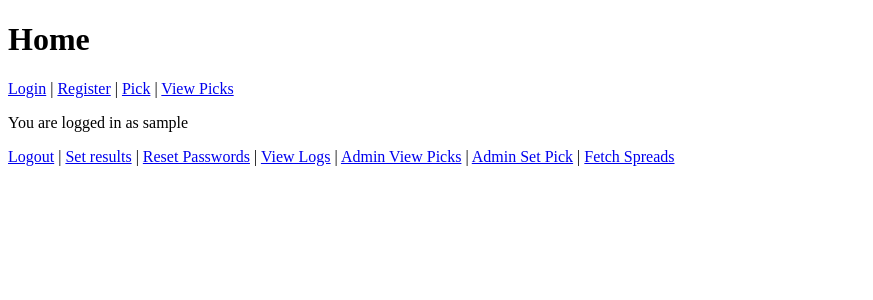
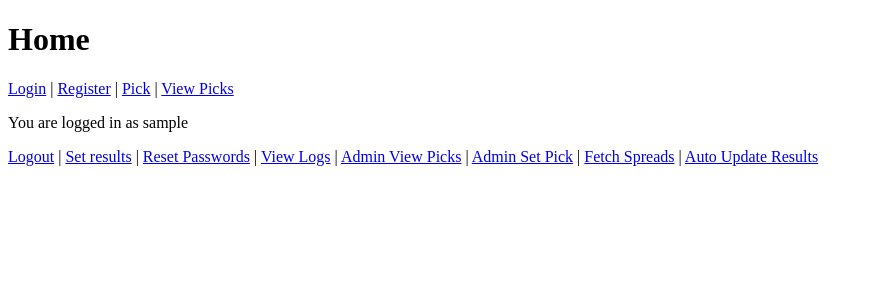
Before and after one commit to gmichnikov/nfl-survivor, a Flask app: page / in a window 1280 px wide. Shown: the top 300 px of the page, without its empty margins (0-873 px from the left). Run offline with Flask 3, Linux system fonts and the light colour scheme; a user stored in the database is signed in; tables that the repository leaves empty hold one stand-in row (values such as "Sample post").

Commit message:
New page to auto set results

```diff
--- a/app/routes.py
+++ b/app/routes.py
@@ -9,6 +9,7 @@ import pytz
 from pytz import timezone
 import requests
 import os
+import json
 
 
 @app.route('/')
@@ -78,7 +79,6 @@ def admin():
         return redirect(url_for('index'))
 
     teams = load_nfl_teams()
-    # current_week = 1  # Replace with logic to determine the current week
     current_week = calculate_current_week() - 1
 
     if request.method == 'POST':
@@ -464,3 +464,87 @@ def fetch_spreads():
                            current_week=current_week,
                            remaining_requests=remaining_requests,
                            used_requests=used_requests)
+
+@app.route('/auto-update', methods=['GET', 'POST'])
+@login_required
+def auto_update():
+    if not current_user.is_admin:
+        flash('You do not have permission to access this page.')
+        return redirect(url_for('index'))
+
+    if request.method == 'POST':
+        week_number = request.form.get('week_number')
+        if week_number:
+            try:
+                week_number = int(week_number)
+                # Fetch scores from the API
+                results = fetch_results_for_week(week_number)
+                # Process and update the database
+                update_weekly_results(week_number, results)
+                flash('Weekly results updated for week ' + str(week_number))
+            except ValueError:
+                flash('Invalid week number')
+            except Exception as e:
+                flash('Error updating results: ' + str(e))
+
+        return redirect(url_for('auto_update'))
+
+    return render_template('auto_update.html')
+
+def update_weekly_results(week, results):
+    team_name_to_id = map_team_names_to_ids()
+
+    for team_name, result in results.items():
+        team_id = team_name_to_id.get(team_name)
+        print("team id: " + team_id)
+
+        if team_id:
+            # Check if there's an existing record for this team and week
+            weekly_result = WeeklyResult.query.filter_by(week=week, team=team_id).first()
+
+            if weekly_result:
+                print("replacing result: " + result)
+                # Update existing record
+                weekly_result.result = result
+            else:
+                # Create a new record
+                print("new result: " + result)
+                new_result = WeeklyResult(week=week, team=team_id, result=result)
+                db.session.add(new_result)
+
+    # Commit changes to the database
+    db.session.commit()
+
+    # Update Pick status
+    all_picks = Pick.query.filter_by(week=week).all()
+    for pick in all_picks:
+        print("updating a pick: " + pick.team)
+        pick.is_correct = is_pick_correct(pick.team, week)
+
+    db.session.commit()
+
+def fetch_results_for_week(week):
+    url = f"https://site.api.espn.com/apis/site/v2/sports/football/nfl/scoreboard?dates=2023&seasontype=2&week={week}"
+    response = requests.get(url)
+    data = response.json()
+
+    # Extract teams on bye
+    teams_on_bye = {team['displayName']: 'did not play' for team in data['week']['teamsOnBye']}
+
+    # Process game results
+    game_results = {}
+    for event in data['events']:
+        for competition in event['competitions']:
+            for competitor in competition['competitors']:
+                team_name = competitor['team']['displayName']
+                result = 'win' if competitor.get('winner', True) else 'lose'
+                game_results[team_name] = result
+
+    # Combine bye teams and game results
+    all_results = {**teams_on_bye, **game_results}
+    print(json.dumps(all_results, indent=4))
+    return all_results
+
+def map_team_names_to_ids():
+    teams = load_nfl_teams()
+    return {team['name']: team['id'] for team in teams}
--- a/app/templates/index.html
+++ b/app/templates/index.html
@@ -25,7 +25,8 @@
         <a href="{{ url_for('view_logs') }}">View Logs</a> |
         <a href="{{ url_for('admin_view_picks') }}">Admin View Picks</a> |
         <a href="{{ url_for('admin_set_pick') }}">Admin Set Pick</a> |
-        <a href="{{ url_for('fetch_spreads') }}">Fetch Spreads</a>
+        <a href="{{ url_for('fetch_spreads') }}">Fetch Spreads</a> |
+        <a href="{{ url_for('auto_update') }}">Auto Update Results</a>
     {% endif %}
 
 </body>
```
Also changed, not shown: app/templates/auto_update.html (added, +10 -0 lines).
